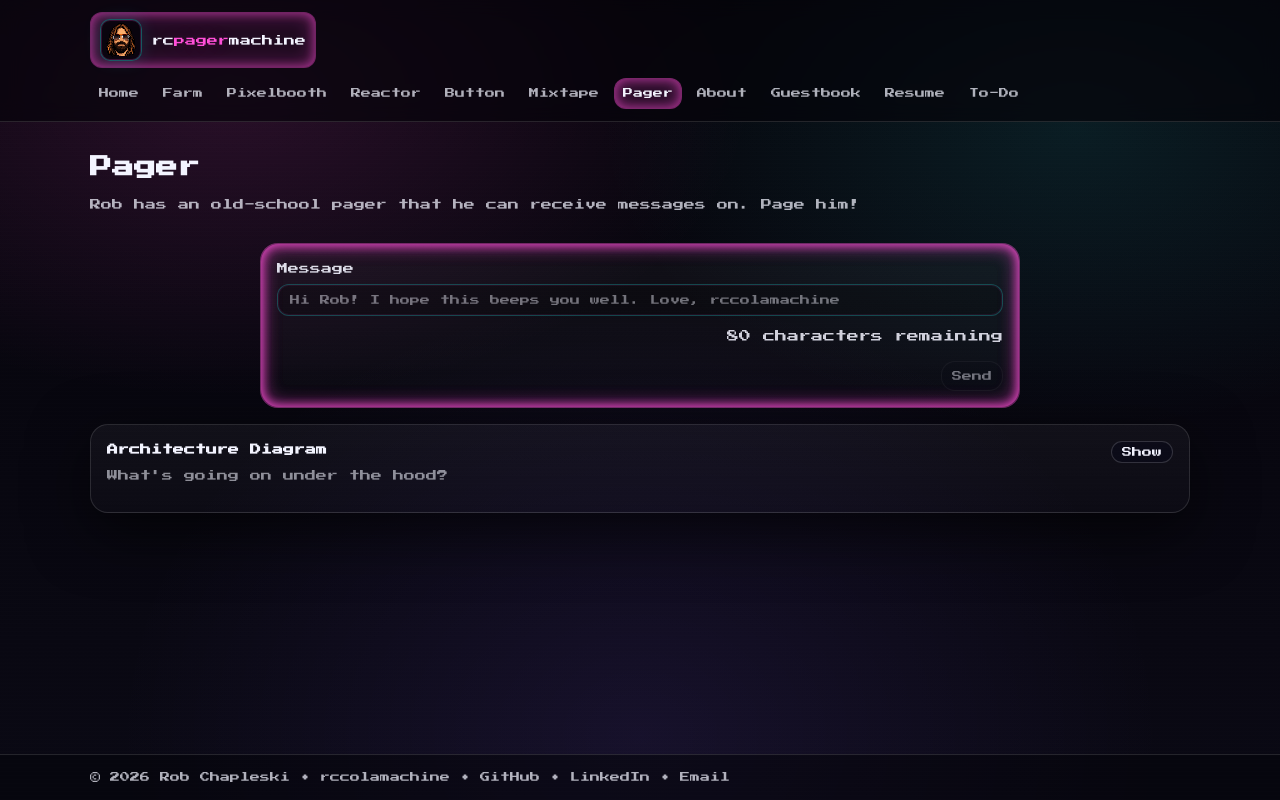
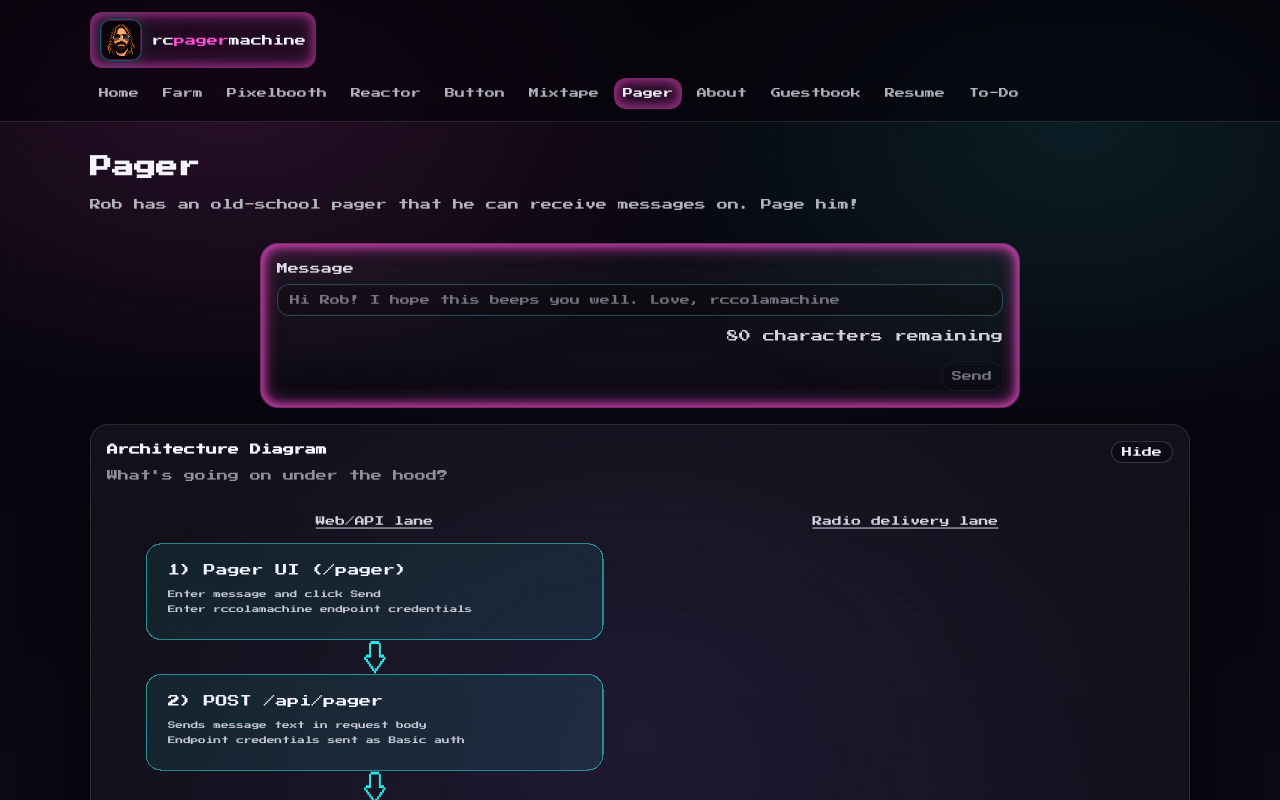
Before and after one commit to rccolamachine/project-site, a Next.js app: page /pager in a window 1280 px wide. Shown: the top 800 px of the page. Built offline with nearby package versions, Linux system fonts and the light colour scheme.

Commit message:
setting arch diag expand by defalt

```diff
--- a/app/pager/page.js
+++ b/app/pager/page.js
@@ -46,7 +46,7 @@ function formatPagerTimestamp(value) {
 export default function PagerPage() {
   const [text, setText] = useState("");
   const [sending, setSending] = useState(false);
-  const [showArchitecture, setShowArchitecture] = useState(false);
+  const [showArchitecture, setShowArchitecture] = useState(true);
   const [progress, setProgress] = useState(INITIAL_PROGRESS);
   const [telemetry, setTelemetry] = useState(null);
   const telemetryTimerRef = useRef(null);
```
